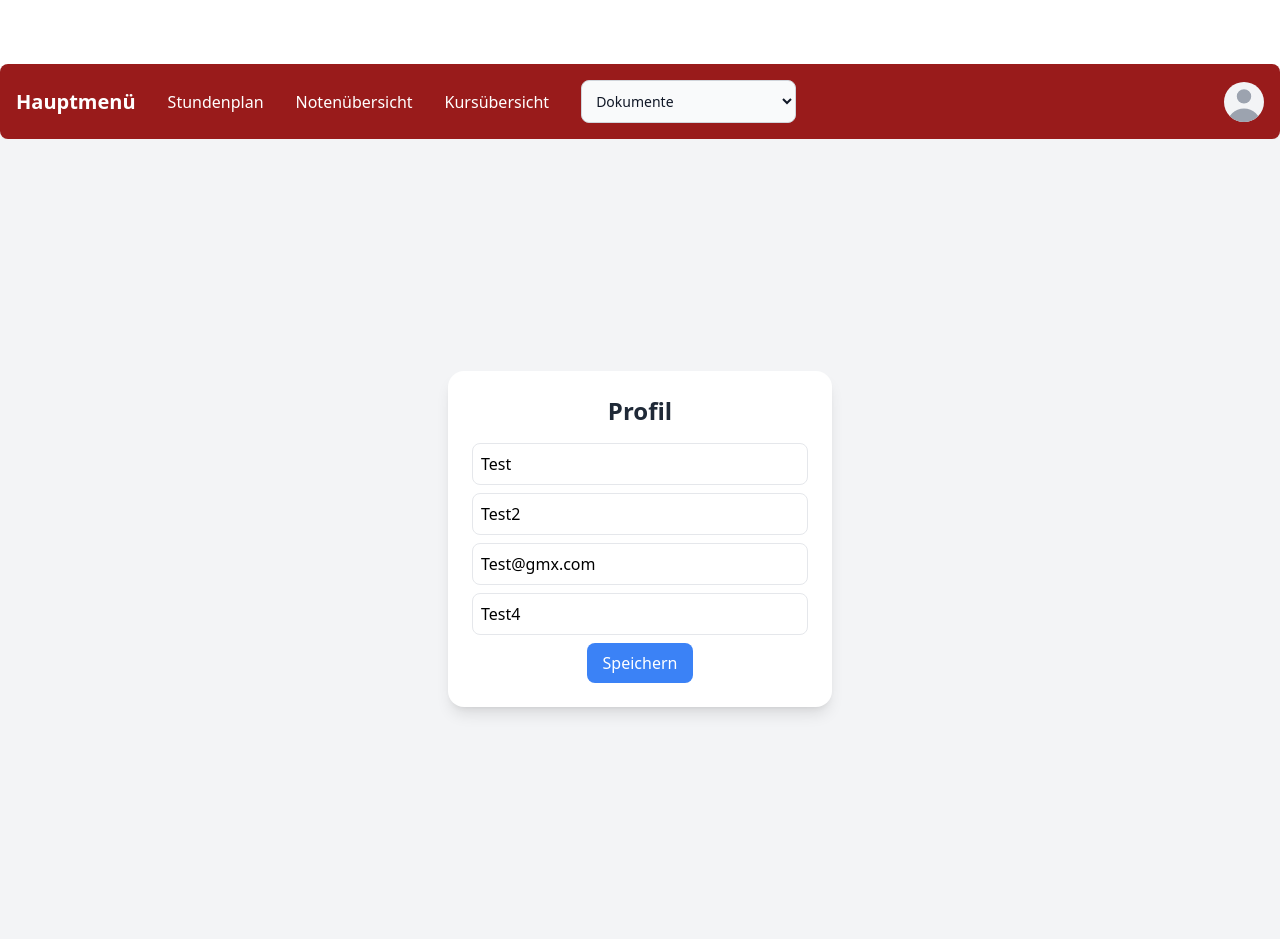
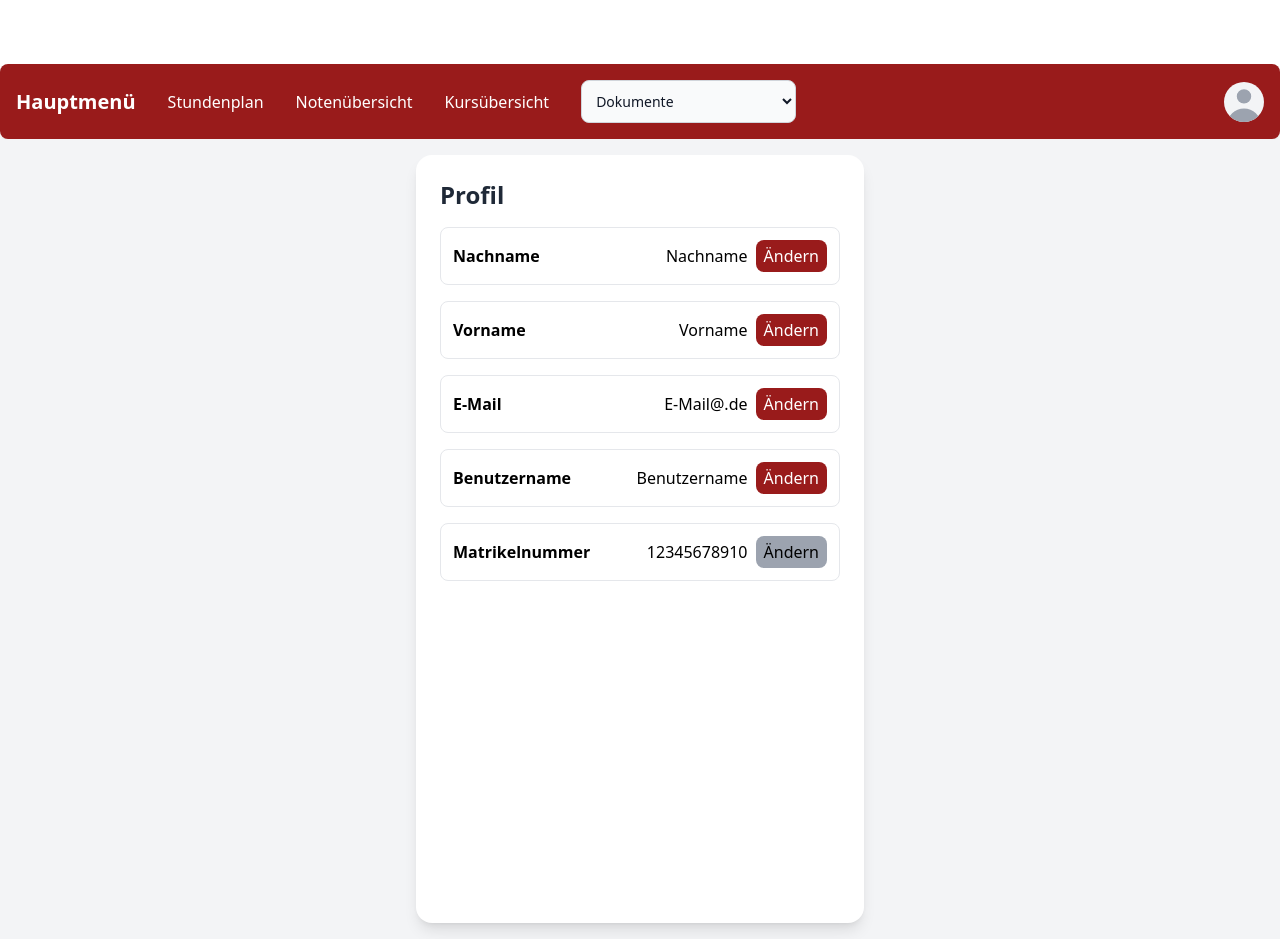
Before and after one commit to Srakawichi/studienportal, a Next.js app: page /profil in a window 1280 px wide. Built offline with nearby package versions, Linux system fonts and the light colour scheme.

Commit message:
edit profil page

```diff
--- a/app/profil/page.tsx
+++ b/app/profil/page.tsx
@@ -8,7 +8,11 @@ const ProfilePage = () => {
         lastName: "",
         email: "",
         username: "",
+        matrikelnummer: "",
     });
+    const [editingField, setEditingField] = useState<string | null>(null);
+    const [tempValue, setTempValue] = useState("");
+    const [error, setError] = useState<string | null>(null);
 
     useEffect(() => {
         fetch("/api/profil")
@@ -17,15 +21,48 @@ const ProfilePage = () => {
             .catch((err) => console.error("Fehler beim Laden der Profildaten:", err));
     }, []);
 
-    const handleChange = (e: React.ChangeEvent<HTMLInputElement>) => {
-        setUser({ ...user, [e.target.name]: e.target.value });
+    const fieldLabels: { [key: string]: string } = {
+        firstName: "Vorname",
+        lastName: "Nachname",
+        email: "E-Mail",
+        username: "Benutzername",
+        matrikelnummer: "Matrikelnummer",
+    };
+
+    const handleEdit = (field: string) => {
+        setEditingField(field);
+        setTempValue(user[field as keyof typeof user] || "");
+        setError(null);
     };
 
     const handleSave = () => {
+        if (!tempValue.trim()) {
+            setError("Dieses Feld darf nicht leer sein.");
+            return;
+        }
+        if (editingField === "email" && !tempValue.includes("@")) {
+            setError("Die E-Mail-Adresse muss ein '@' enthalten.");
+            return;
+        }
+
+    const handleEdit = (field: string) => {
+        if (field === "matrikelnummer") {
+            setError("Dieses Feld kann nicht bearbeitet werden.");
+            return;
+        }
+        setEditingField(field);
+        setTempValue(user[field as keyof typeof user] || "");
+        setError(null);
+    };
+
+
+        const updatedUser = { ...user, [editingField!]: tempValue };
+        setUser(updatedUser);
+        setEditingField(null);
         fetch("/api/profil", {
             method: "POST",
             headers: { "Content-Type": "application/json" },
-            body: JSON.stringify(user),
+            body: JSON.stringify(updatedUser),
         })
             .then((res) => res.json())
             .then((data) => console.log("Profil gespeichert:", data))
@@ -35,48 +72,46 @@ const ProfilePage = () => {
     return (
         <div>
             <Navbar/>
-            <div className="flex items-center justify-center min-h-screen bg-gray-100 p-4">
-                <div className="bg-white shadow-lg rounded-2xl p-6 max-w-sm w-full text-center">
-                    <h2 className="text-2xl font-semibold text-gray-800">Profil</h2>
-                    <div className="mt-4 space-y-2">
+            <div className="flex justify-center bg-gray-100 p-4 min-h-screen">
+                <div className="bg-white shadow-lg rounded-2xl p-6 w-full max-w-md">
+                    <h2 className="text-2xl font-semibold text-gray-800 mb-4">Profil</h2>
+                    <div className="space-y-4">
+                        {Object.keys(user).map((key) => (
+                            <div key={key} className="flex items-center justify-between border p-3 rounded-lg">
+                                <span className="w-1/3 font-semibold">{fieldLabels[key]}</span>
+                                {editingField === key ? (
+                                    <div className="w-2/3">
                                         <input
                                             type="text"
-                            name="lastName"
-                            value={user.lastName}
-                            onChange={handleChange}
-                            className="w-full p-2 border rounded-lg"
-                            placeholder="Name"
+                                            value={tempValue}
+                                            onChange={(e) => setTempValue(e.target.value)}
+                                            className="w-full p-1 border rounded-lg"
                                         />
-                        <input
-                            type="text"
-                            name="firstName"
-                            value={user.firstName}
-                            onChange={handleChange}
-                            className="w-full p-2 border rounded-lg"
-                            placeholder="Vorname"
-                        />
-                        <input
-                            type="email"
-                            name="email"
-                            value={user.email}
-                            onChange={handleChange}
-                            className="w-full p-2 border rounded-lg"
-                            placeholder="E-Mail"
-                        />
-                        <input
-                            type="text"
-                            name="username"
-                            value={user.username}
-                            onChange={handleChange}
-                            className="w-full p-2 border rounded-lg"
-                            placeholder="Benutzername"
-                        />
+                                        {error && <p className="text-red-500 text-sm mt-1">{error}</p>}
+                                    </div>
+                                ) : (
+                                    <span className="w-2/3 text-right">{user[key as keyof typeof user]}</span>
+                                )}
+                                {editingField === key ? (
                                     <button
                                         onClick={handleSave}
-                            className="mt-4 bg-blue-500 text-white px-4 py-2 rounded-lg hover:bg-blue-600"
+                                        className="ml-2 bg-green-500 text-white px-2 py-1 rounded-lg hover:bg-green-600"
                                     >
                                         Speichern
                                     </button>
+                                ) : (
+                                    <button
+                                        onClick={() => handleEdit(key)}
+                                        disabled={key === "matrikelnummer"}
+                                        className={`ml-2 px-2 py-1 rounded-lg ${
+                                            key === "matrikelnummer" ? "bg-gray-400 cursor-not-allowed" : "bg-red-800 hover:bg-red-600 text-white"
+                                        }`}
+                                    >
+                                        Ändern
+                                    </button>
+                                )}
+                            </div>
+                        ))}
                     </div>
                 </div>
             </div>
--- a/data/profile.json
+++ b/data/profile.json
@@ -1,7 +1,7 @@
 {
-  "message": "Fehler beim Laden der Profildaten.",
-  "lastName": "Test",
-  "firstName": "Test2",
-  "email": "Test@gmx.com",
-  "username": "Test4"
+  "lastName": "Nachname",
+  "firstName": "Vorname",
+  "email": "E-Mail@.de",
+  "username": "Benutzername",
+  "matrikelnummer": "12345678910"
 }
```
Lines whose indentation alone changed are shown as unchanged.
